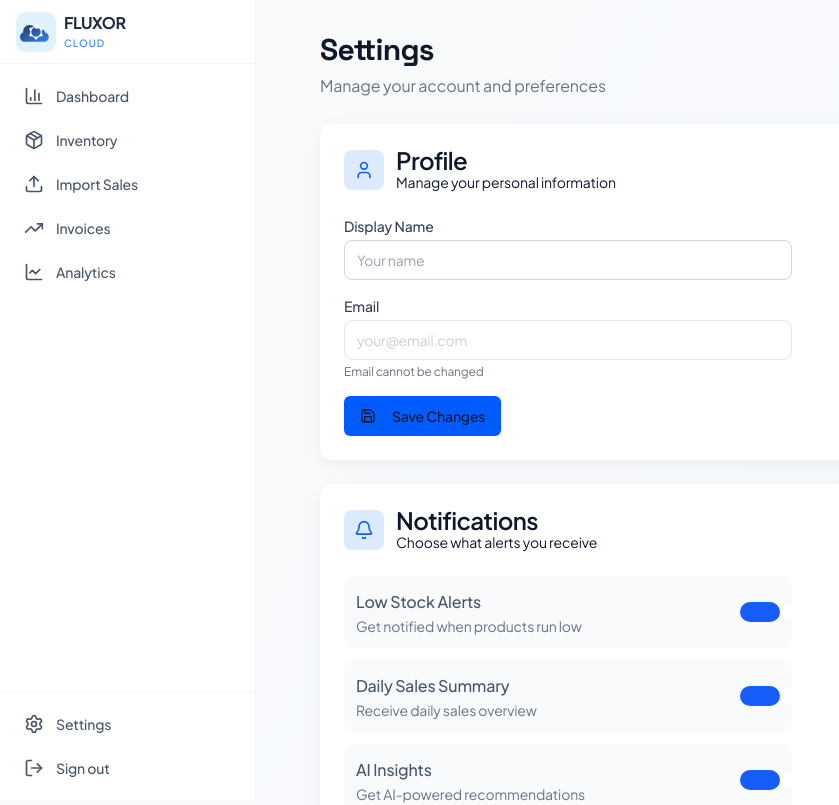
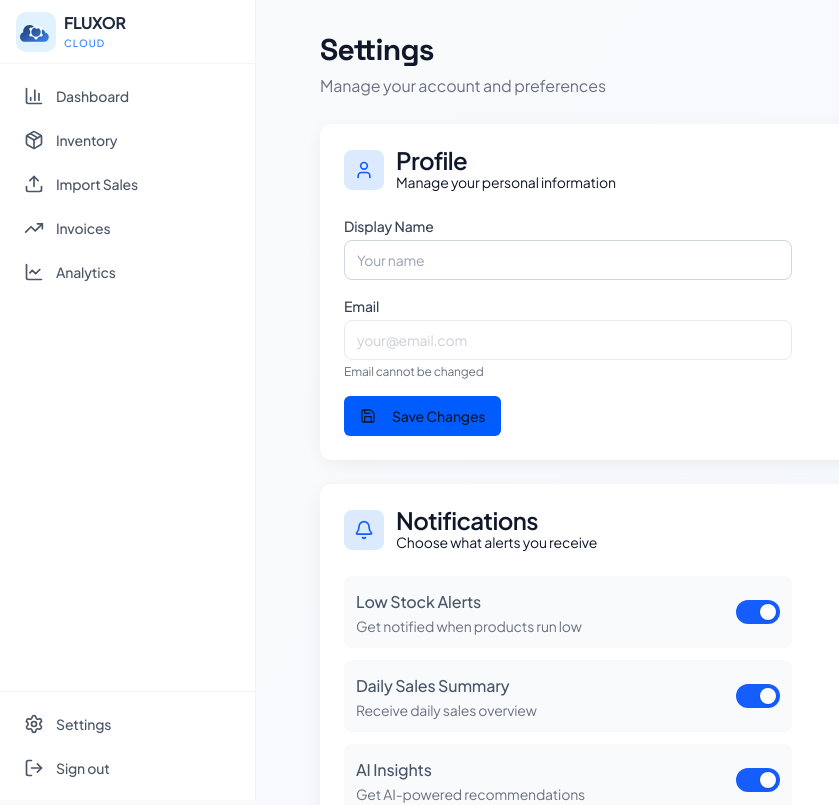
Before and after one commit to HassanKhan20/Fluxor-Cloud, a React (Vite) app in the folder frontend/: page /settings in a window 1280 px wide. Shown: the top 805 px of the page, without its empty margins (0-839 px from the left). Built offline with nearby package versions, Linux system fonts and the light colour scheme.

Commit message:
Fix Dashboard sidebar height and Settings toggle switch styling

```diff
--- a/frontend/src/pages/Dashboard.tsx
+++ b/frontend/src/pages/Dashboard.tsx
@@ -232,7 +232,7 @@ export default function Dashboard() {
     return (
         <div className="min-h-screen bg-gray-50 flex">
             {/* Sidebar */}
-            <aside className={`${sidebarOpen ? 'w-64' : 'w-20'} bg-white border-r border-gray-100 flex flex-col transition-all duration-300`}>
+            <aside className={`${sidebarOpen ? 'w-64' : 'w-20'} bg-white border-r border-gray-100 flex flex-col transition-all duration-300 h-screen sticky top-0`}>
                 {/* Logo */}
                 <div className="h-20 flex items-center px-4 border-b border-gray-100">
                     <Link to="/dashboard" className="flex items-center gap-2">
--- a/frontend/src/pages/Settings.tsx
+++ b/frontend/src/pages/Settings.tsx
@@ -116,11 +116,11 @@ export default function Settings() {
                                     ...notifications,
                                     [item.key]: !notifications[item.key as keyof typeof notifications]
                                 })}
-                                className={`relative w-10 h-5 rounded-full transition-colors ${notifications[item.key as keyof typeof notifications] ? 'bg-blue-600' : 'bg-gray-300'
+                                className={`relative w-11 h-6 rounded-full transition-colors ${notifications[item.key as keyof typeof notifications] ? 'bg-blue-600' : 'bg-gray-300'
                                     }`}
                             >
                                 <span
-                                    className={`absolute top-0.5 w-4 h-4 bg-white rounded-full transition-transform ${notifications[item.key as keyof typeof notifications] ? 'translate-x-5' : 'translate-x-0.5'
+                                    className={`absolute top-1 left-1 w-4 h-4 bg-white rounded-full shadow transition-transform duration-200 ${notifications[item.key as keyof typeof notifications] ? 'translate-x-5' : 'translate-x-0'
                                         }`}
                                 />
                             </button>
```
Also changed, not shown: 1 other file (tests, documents, lock files or other folders).
